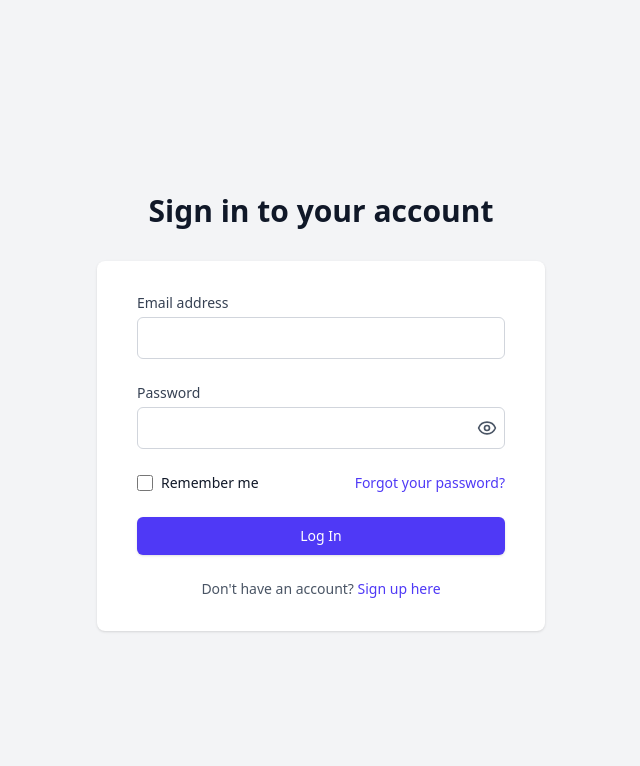
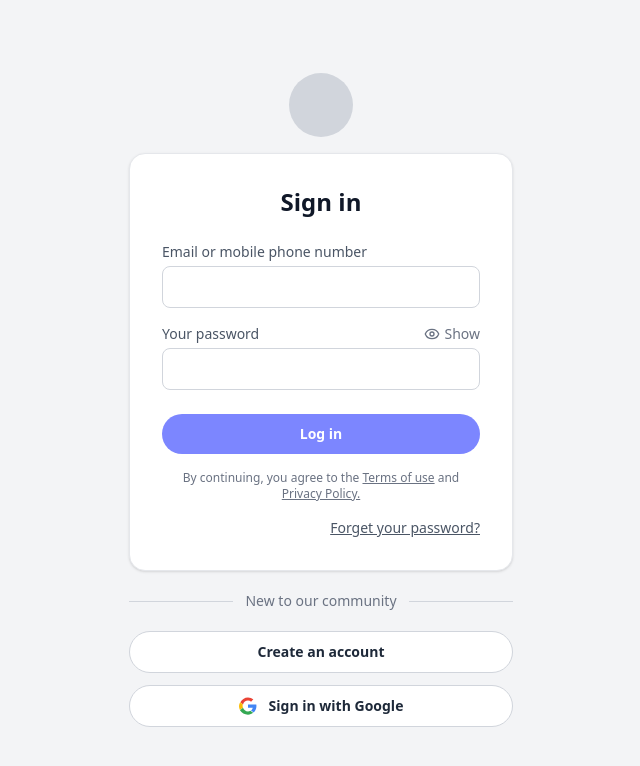
Before and after one commit to johnmarkfrncsc/Renting-App, a React (Vite) app in the folder frontend/: page /login in a window 1280 px wide. Shown: the top 766 px of the page, without its empty margins (319-959 px from the left). Built offline with nearby package versions, Linux system fonts and the light colour scheme.

Commit message:
refactor(login): simplify login form structure and improve styling

```diff
--- a/frontend/src/components/PropertyTable.jsx
+++ b/frontend/src/components/PropertyTable.jsx
@@ -294,7 +294,7 @@ const PropertyRow = ({
       <td className="px-6 py-4 text-sm">
         <span
           className={`font-semibold whitespace-nowrap
-          ${statusColor[property.rentStatus] || "text-red-900 bg-red-700/20 rounded-full px-3 py-2"}`}
+          ${statusColor[property.rentStatus] || "text-red-600 bg-red-700/20 rounded-full px-3 py-2"}`}
         >
           {property.rentStatus}
         </span>
--- a/frontend/src/pages/LoginPage.jsx
+++ b/frontend/src/pages/LoginPage.jsx
@@ -11,7 +11,6 @@ const LoginPage = () => {
   const [email, setEmail] = useState("");
   const [password, setPassword] = useState("");
   const [showPassword, setShowPassword] = useState(false);
-
   const [loading, setLoading] = useState(false);
   const [error, setError] = useState("");
 
@@ -21,10 +20,7 @@ const LoginPage = () => {
     setError("");
 
     try {
-      const response = await api.post("/auth/login", {
-        email,
-        password,
-      });
+      const response = await api.post("/auth/login", { email, password });
       if (response?.data?.success) {
         const userData = login(
           response.data.token,
@@ -48,126 +44,115 @@ const LoginPage = () => {
   };
 
   return (
-    <div className="min-h-screen bg-gray-100 flex flex-col justify-center py-12 sm:px-6 lg:px-8">
-      <div className="sm:mx-auto sm:w-full sm:max-w-md">
-        <h2 className="mt-6 text-center text-3xl font-extrabold text-gray-900">
-          Sign in to your account
+    <div className="min-h-screen bg-gray-100 flex flex-col items-center justify-center px-4">
+
+      <div className="w-16 h-16 rounded-full bg-gray-300 mb-4" />
+
+      <div className="bg-white w-full max-w-sm rounded-2xl border border-gray-200 shadow-sm px-8 py-8">
+        <h2 className="text-2xl font-semibold text-gray-900 text-center mb-6">
+          Sign in
         </h2>
+        {error && (
+          <div className="mb-4 p-3 bg-red-50 border border-red-200 rounded-lg text-sm text-red-600 text-center">
+            {error}
           </div>
-
-      <div className="mt-8 sm:mx-auto sm:w-full sm:max-w-md">
-        <div className="bg-white py-8 px-4 shadow sm:rounded-lg sm:px-10">
-          <form className="space-y-6" onSubmit={handleLogin}>
+        )}
+        <form className="space-y-4" onSubmit={handleLogin}>
           <div>
-              <label
-                htmlFor="email"
-                className="block text-sm font-medium text-gray-700"
-              >
-                Email address
+            <label htmlFor="email" className="block text-sm text-gray-600 mb-1">
+              Email or mobile phone number
             </label>
-              <div className="mt-1">
             <input
               id="email"
               name="email"
               type="email"
               required
-                  className={`text-black block w-full px-3 py-2 border rounded-md ${
-                    error ? "border-red-500" : "border-gray-300"
-                  }`}
               value={email}
               onChange={(e) => setEmail(e.target.value)}
+              className="w-full px-3 py-2.5 border border-gray-300 rounded-lg text-sm text-gray-900 focus:outline-none focus:ring-2 focus:ring-indigo-500/20 focus:border-indigo-500 transition-all"
             />
           </div>
+          <div>
+            <div className="flex items-center justify-between mb-1">
+              <label htmlFor="password" className="block text-sm text-gray-600">
+                Your password
+              </label>
+              <button
+                type="button"
+                onClick={() => setShowPassword((s) => !s)}
+                className="flex items-center gap-1 text-sm text-gray-500 hover:text-gray-700 transition-colors"
+              >
+                {showPassword ? (
+                  <EyeOff className="h-4 w-4" />
+                ) : (
+                  <Eye className="h-4 w-4" />
+                )}
+                {showPassword ? "Hide" : "Show"}
+              </button>
             </div>
-
-            <div>
-              <label
-                htmlFor="password"
-                className="block text-sm font-medium text-gray-700"
-              >
-                Password
-              </label>
-              <div className="mt-1 relative">
             <input
               id="password"
               name="password"
               type={showPassword ? "text" : "password"}
               required
-                  className={`text-black block w-full px-3 py-2 border rounded-md ${
-                    error ? "border-red-500" : "border-gray-300"
-                  }`}
               onChange={(e) => setPassword(e.target.value)}
+              className="w-full px-3 py-2.5 border border-gray-300 rounded-lg text-sm text-gray-900 focus:outline-none focus:ring-2 focus:ring-indigo-500/20 focus:border-indigo-500 transition-all"
             />
-                {error && (
-                  <p className="mt-2 text-sm text-red-600">
-                    Email or password is invalid
+          </div>
+          <button
+            type="submit"
+            disabled={loading}
+            className="w-full py-2.5 rounded-full text-sm font-semibold text-white bg-indigo-400 hover:bg-indigo-500 transition-colors disabled:opacity-50 mt-2"
+          >
+            {loading ? "Logging in..." : "Log in"}
+          </button>
+        </form>
+
+        <p className="text-xs text-gray-500 text-center mt-4">
+          By continuing, you agree to the{" "}
+          <a href="#" className="underline hover:text-gray-700">
+            Terms of use
+          </a>{" "}
+          and{" "}
+          <a href="#" className="underline hover:text-gray-700">
+            Privacy Policy.
+          </a>
         </p>
-                )}
-
-                <button
-                  type="button"
-                  aria-label={showPassword ? "Hide password" : "Show password"}
-                  onClick={() => setShowPassword((s) => !s)}
-                  className="absolute inset-y-0 right-2 flex items-center text-gray-600 hover:text-gray-900"
-                >
-                  {showPassword ? (
-                    <EyeOff className="h-5 w-5" />
-                  ) : (
-                    <Eye className="h-5 w-5" />
-                  )}
-                </button>
-              </div>
-            </div>
-
-            <div className="flex items-center justify-between">
-              <div className="flex items-center">
-                <input
-                  id="remember-me"
-                  name="remember-me"
-                  type="checkbox"
-                  className="h-4 w-4 text-indigo-600 focus:ring-indigo-500 border-gray-300 rounded"
-                />
-                <label
-                  htmlFor="remember-me"
-                  className="ml-2 block text-sm text-gray-900"
-                >
-                  Remember me
-                </label>
-              </div>
-
-              <div className="text-sm">
+        <div className="flex justify-end mt-4">
           <a
             href="#"
-                  className="font-medium text-indigo-600 hover:text-indigo-500"
+            className="text-sm text-gray-600 underline hover:text-gray-900"
           >
-                  Forgot your password?
+            Forget your password?
           </a>
         </div>
       </div>
 
-            <div>
-              <button
-                type="submit"
-                disabled={loading}
-                className="w-full flex justify-center py-2 px-4 border border-transparent rounded-md shadow-sm text-sm font-medium text-white bg-indigo-600 hover:bg-indigo-700 focus:outline-none focus:ring-2 focus:ring-offset-2 focus:ring-indigo-500"
-              >
-                {loading ? "Logging in..." : "Log In"}
-              </button>
+      <div className="flex items-center w-full max-w-sm my-5 gap-3">
+        <div className="flex-1 h-px bg-gray-300" />
+        <span className="text-sm text-gray-500">New to our community</span>
+        <div className="flex-1 h-px bg-gray-300" />
       </div>
-          </form>
 
-          {/* Sign up link */}
-          <p className="mt-6 text-center text-sm text-gray-600">
-            Don't have an account?{" "}
       <Link
         to="/signup"
-              className="font-medium text-indigo-600 hover:text-indigo-500"
+        className="w-full max-w-sm py-2.5 rounded-full border border-gray-300 text-sm font-semibold text-gray-800 text-center bg-white hover:bg-gray-50 transition-colors block"
       >
-              Sign up here
+        Create an account
       </Link>
-          </p>
-        </div>
-      </div>
+      <button
+        type="button"
+        className="w-full max-w-sm mt-3 py-2.5 rounded-full border border-gray-300 text-sm font-semibold text-gray-800 bg-white hover:bg-gray-50 transition-colors flex items-center justify-center gap-3"
+      >
+        <svg width="18" height="18" viewBox="0 0 48 48">
+          <path fill="#EA4335" d="M24 9.5c3.14 0 5.95 1.08 8.17 2.86l6.1-6.1C34.46 3.05 29.5 1 24 1 14.82 1 7.07 6.48 3.64 14.22l7.1 5.52C12.4 13.67 17.73 9.5 24 9.5z"/>
+          <path fill="#4285F4" d="M46.52 24.5c0-1.64-.15-3.22-.42-4.74H24v9.01h12.68c-.55 2.94-2.2 5.43-4.67 7.1l7.18 5.58C43.35 37.26 46.52 31.35 46.52 24.5z"/>
+          <path fill="#FBBC05" d="M10.74 28.26A14.5 14.5 0 0 1 9.5 24c0-1.48.25-2.91.74-4.26l-7.1-5.52A23.93 23.93 0 0 0 0 24c0 3.86.92 7.5 2.54 10.72l8.2-6.46z"/>
+          <path fill="#34A853" d="M24 47c5.5 0 10.12-1.82 13.5-4.94l-7.18-5.58c-1.82 1.22-4.15 1.94-6.32 1.94-6.27 0-11.6-4.17-13.26-9.76l-8.2 6.46C7.07 41.52 14.82 47 24 47z"/>
+        </svg>
+        Sign in with Google
+      </button>
+
     </div>
   );
 };
```
Lines whose indentation alone changed are shown as unchanged.
